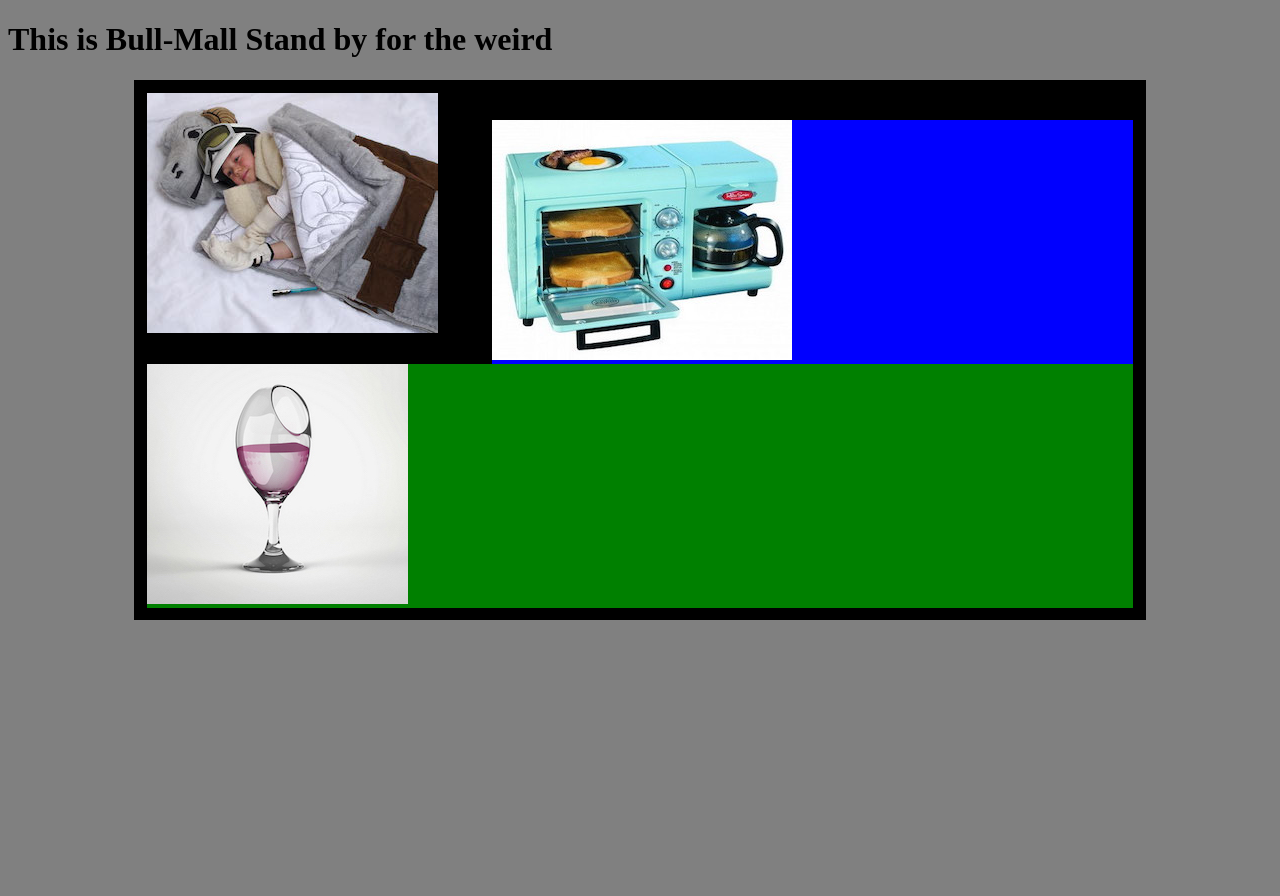
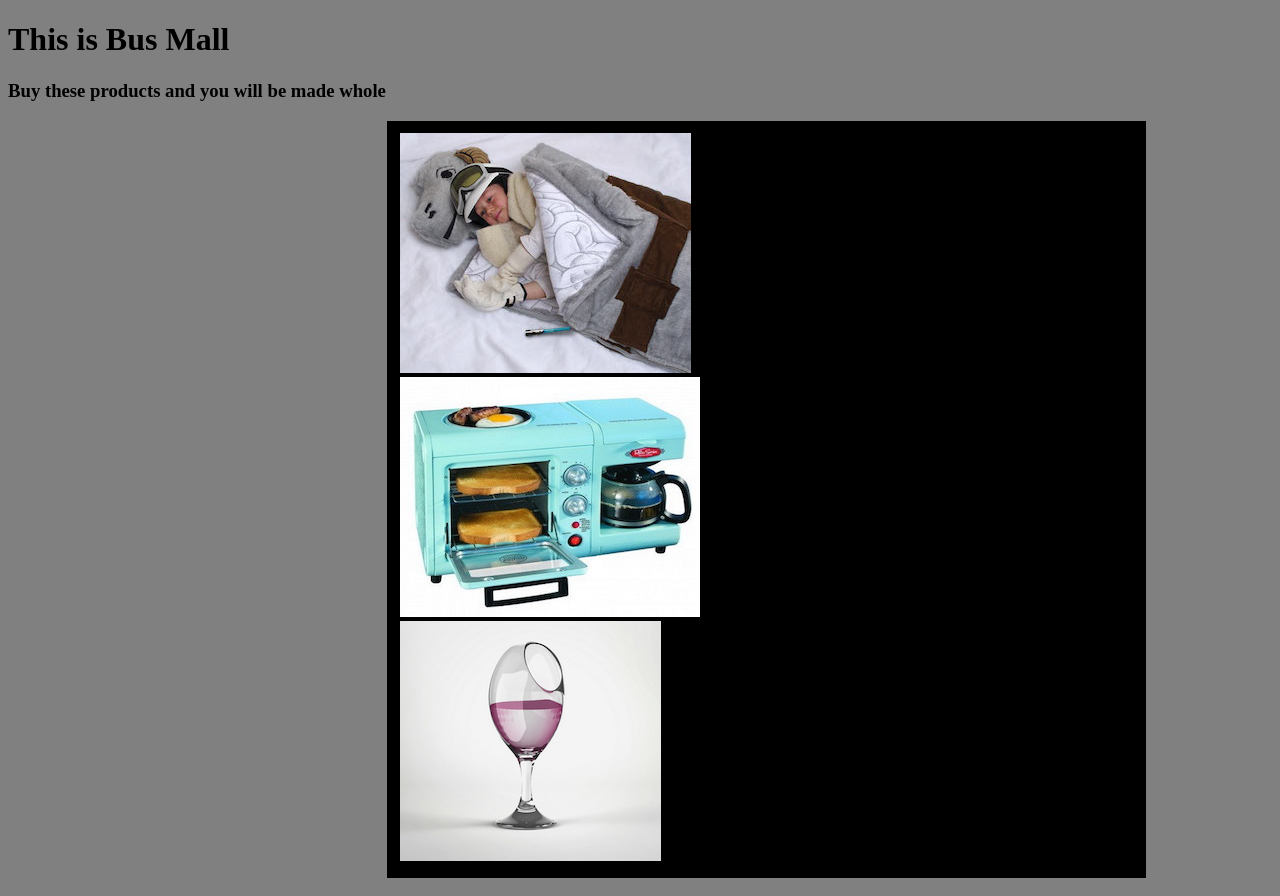
Before and after one commit to Cullen762/Bussmall-start, a plain HTML site: page index.html in a window 1280 px wide. Before the commit the page ends 800 px from the top, so only its background shows below. Drawn offline with Linux system fonts and the light colour scheme.

Commit message:
submitting

```diff
--- a/app.js
+++ b/app.js
@@ -69,7 +69,7 @@ function mindTheClick(event) {
     showCount();
   }
   if (event.target.id === 'puka') {
-    return alert('Please click on an image');
+    return alert('Bring me Solo and the wookie!...I mean..please click on an Image');
   }
   Item.total += 1;
   for(var i = 0; i < Item.names.length; i++) {
--- a/index.html
+++ b/index.html
@@ -6,7 +6,8 @@
     <link rel="stylesheet" href="style.css">
   </head>
   <body>
-    <h1>This is Bull-Mall Stand by for the weird</h1>
+    <h1>This is Bus Mall</h1>
+    <h3>Buy these products and you will be made whole</h3>
     <section id="puka">
       <div id="l"><img id="left" src=""></div>
       <div id="c"><img id="center" src=""></div>
--- a/style.css
+++ b/style.css
@@ -9,42 +9,39 @@ body{
 
 #puka{
 
-  background-color: black;
-  margin-left: 10%;
+  background:black;
+  margin-left: 30%;
   margin-right: 10%;
   padding:1%;
 }
 
-#l{
-  background: red;
-  margin-right: 750%;
 
-}
 #left{
 height: 20%;
 width: 20%;
 
 }
-#c{
-  background: blue;
-  margin-left: 35%;
-  margin-top: -22%;
 
 
-}
+
+
 #center{
   height: 20%;
   width: 20%;
 }
-#r{
-  background-color: green;
 
-}
 #right{
   height: 20%;
   width: 20%;
 }
 
 #count{
+  margin-top: 1%;
+  margin-right: 75%;
+;
+  background-color: white;
+  border-color: black;
+  font-size: 18px;
+  font-weight: 400;
 
 }
```
